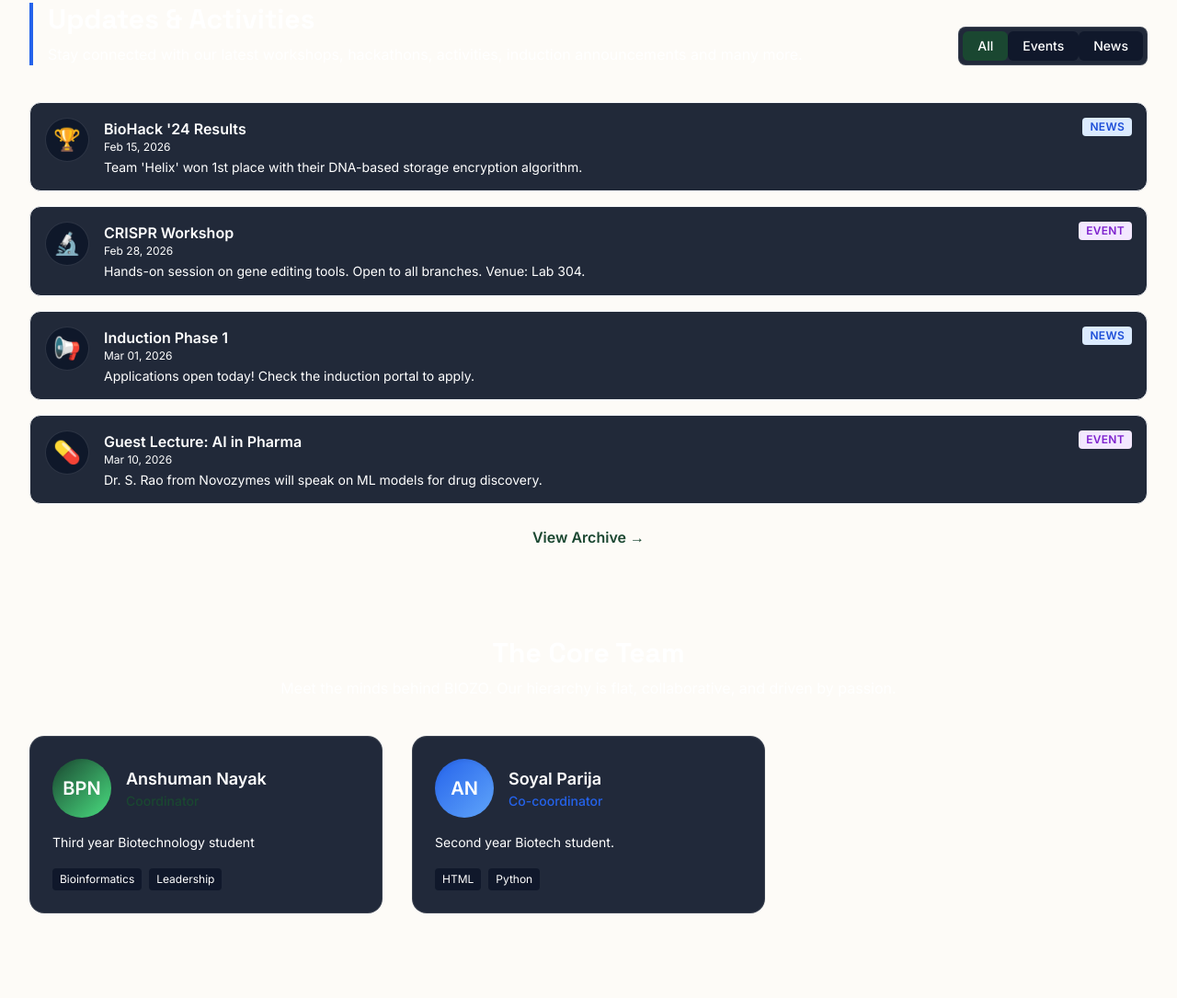
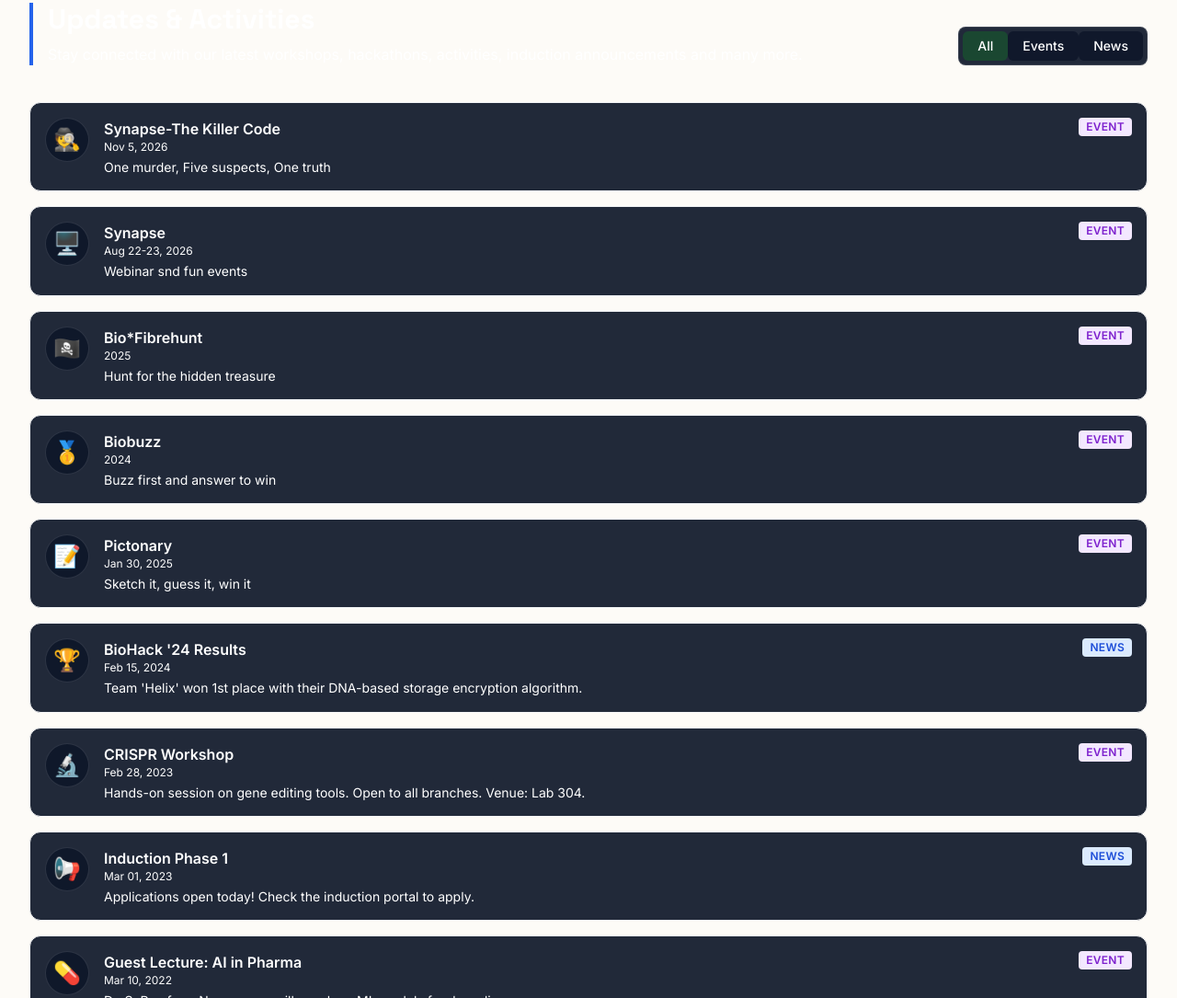
Before and after one commit to subhashish-ui/biozo-club-website, a website: page biozo9.html in a window 1280 px wide. Shown: the part 1992-3077 px from the top of the page at 92% size. Drawn offline with nearby package versions, Linux system fonts and the light colour scheme; no server answers.

Commit message:
Update biozo9.html

```diff
--- a/biozo9.html
+++ b/biozo9.html
@@ -834,10 +834,15 @@
 
         // --- DATA STORE ---
         let updatesData = [
-            { id: 1, type: 'news', title: "BioHack '24 Results", date: "Feb 15, 2026", content: "Team 'Helix' won 1st place with their DNA-based storage encryption algorithm.", icon: "🏆" },
-            { id: 2, type: 'event', title: "CRISPR Workshop", date: "Feb 28, 2026", content: "Hands-on session on gene editing tools. Open to all branches. Venue: Lab 304.", icon: "🔬" },
-            { id: 3, type: 'news', title: "Induction Phase 1", date: "Mar 01, 2026", content: "Applications open today! Check the induction portal to apply.", icon: "📢" },
-            { id: 4, type: 'event', title: "Guest Lecture: AI in Pharma", date: "Mar 10, 2026", content: "Dr. S. Rao from Novozymes will speak on ML models for drug discovery.", icon: "💊" },
+            { id: 1, type: 'event', title: "Synapse-The Killer Code", date: "Nov 5, 2026", content: "One murder, Five suspects, One truth", icon: "🕵️" },
+            { id: 2, type: 'event', title: "Synapse", date: "Aug 22-23, 2026", content: "Webinar snd fun events", icon: "🖥️" },
+            { id: 3, type: 'event', title: "Bio*Fibrehunt", date: "2025", content: "Hunt for the hidden treasure", icon: "🏴‍☠️" },
+            { id: 4, type: 'event', title: "Biobuzz", date: "2024", content: "Buzz first and answer to win", icon: "🥇" },
+            { id: 5, type: 'event', title: "Pictonary", date: "Jan 30, 2025", content: "Sketch it, guess it, win it", icon: "📝" },
+            { id: 6, type: 'news', title: "BioHack '24 Results", date: "Feb 15, 2024", content: "Team 'Helix' won 1st place with their DNA-based storage encryption algorithm.", icon: "🏆" },
+            { id: 7, type: 'event', title: "CRISPR Workshop", date: "Feb 28, 2023", content: "Hands-on session on gene editing tools. Open to all branches. Venue: Lab 304.", icon: "🔬" },
+            { id: 8, type: 'news', title: "Induction Phase 1", date: "Mar 01, 2023", content: "Applications open today! Check the induction portal to apply.", icon: "📢" },
+            { id: 9, type: 'event', title: "Guest Lecture: AI in Pharma", date: "Mar 10, 2022", content: "Dr. S. Rao from Novozymes will speak on ML models for drug discovery.", icon: "💊" },
         ];
 
         // --- NAVIGATION ---
```
